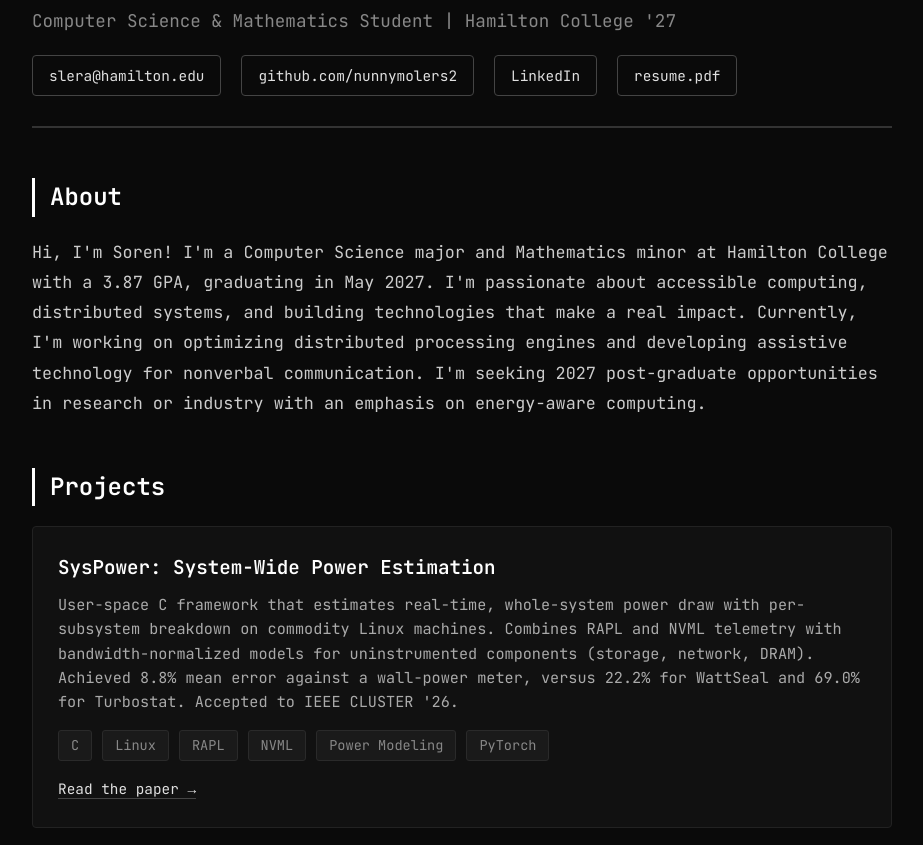
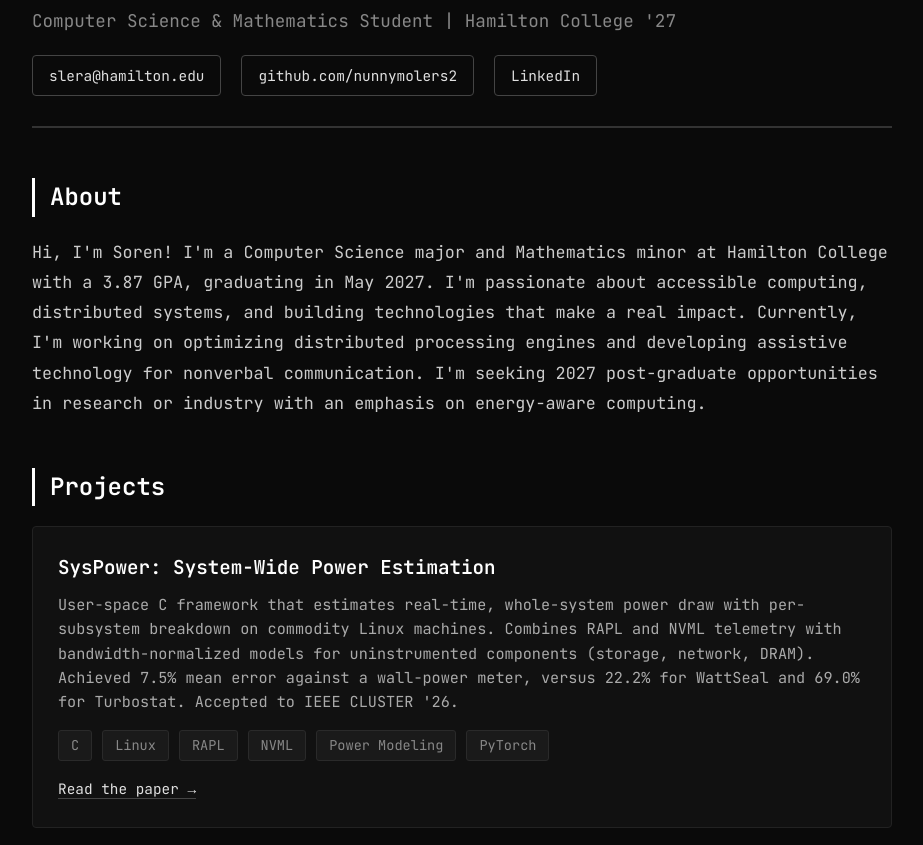
Before and after one commit to nunnymolers2/nunnymolers2.github.io, a plain HTML site: page index.html in a window 1280 px wide. Shown: the part 107-952 px from the top of the page, without its empty margins (178-1101 px from the left). Drawn offline with Linux system fonts and the light colour scheme.

```diff
--- a/index.html
+++ b/index.html
@@ -246,7 +246,7 @@
             target="_blank"
             >LinkedIn</a
           >
-          <a href="resume.pdf" target="_blank">resume.pdf</a>
+          <!-- <a href="resume.pdf" target="_blank">resume.pdf</a> -->
         </div>
       </header>
 
@@ -273,7 +273,7 @@
             draw with per-subsystem breakdown on commodity Linux machines.
             Combines RAPL and NVML telemetry with bandwidth-normalized models
             for uninstrumented components (storage, network, DRAM). Achieved
-            8.8% mean error against a wall-power meter, versus 22.2% for
+            7.5% mean error against a wall-power meter, versus 22.2% for
             WattSeal and 69.0% for Turbostat. Accepted to IEEE CLUSTER '26.
           </p>
           <div class="tech-stack">
@@ -463,7 +463,7 @@
             </li>
             <li>
               Validated against HOBO wall-meter ground truth across idle,
-              stress, AI training/inference, and composite workloads (8.8% mean
+              stress, AI training/inference, and composite workloads (7.5% mean
               error vs. 22.2% WattSeal, 69.0% Turbostat)
             </li>
             <li>
```
